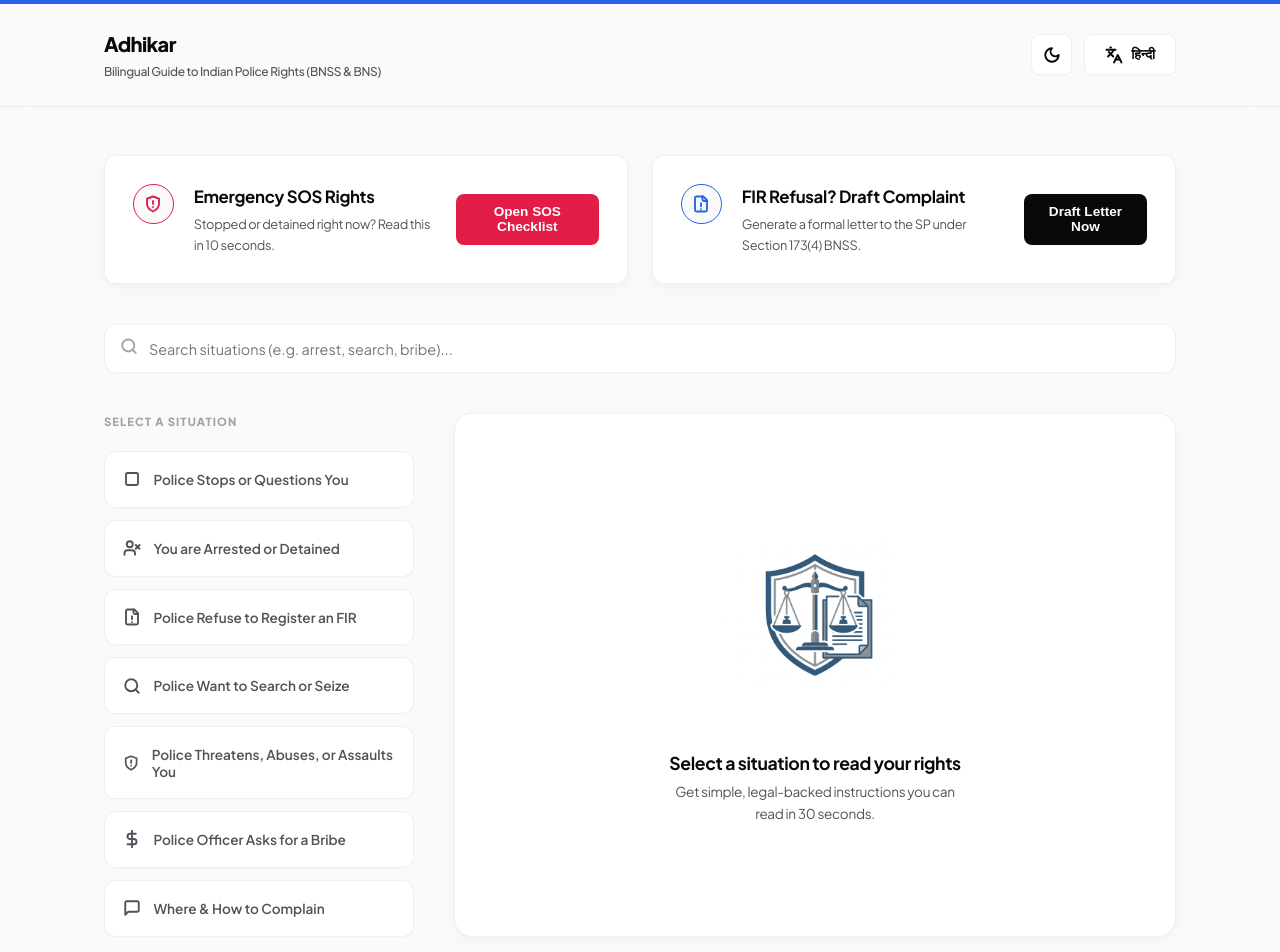
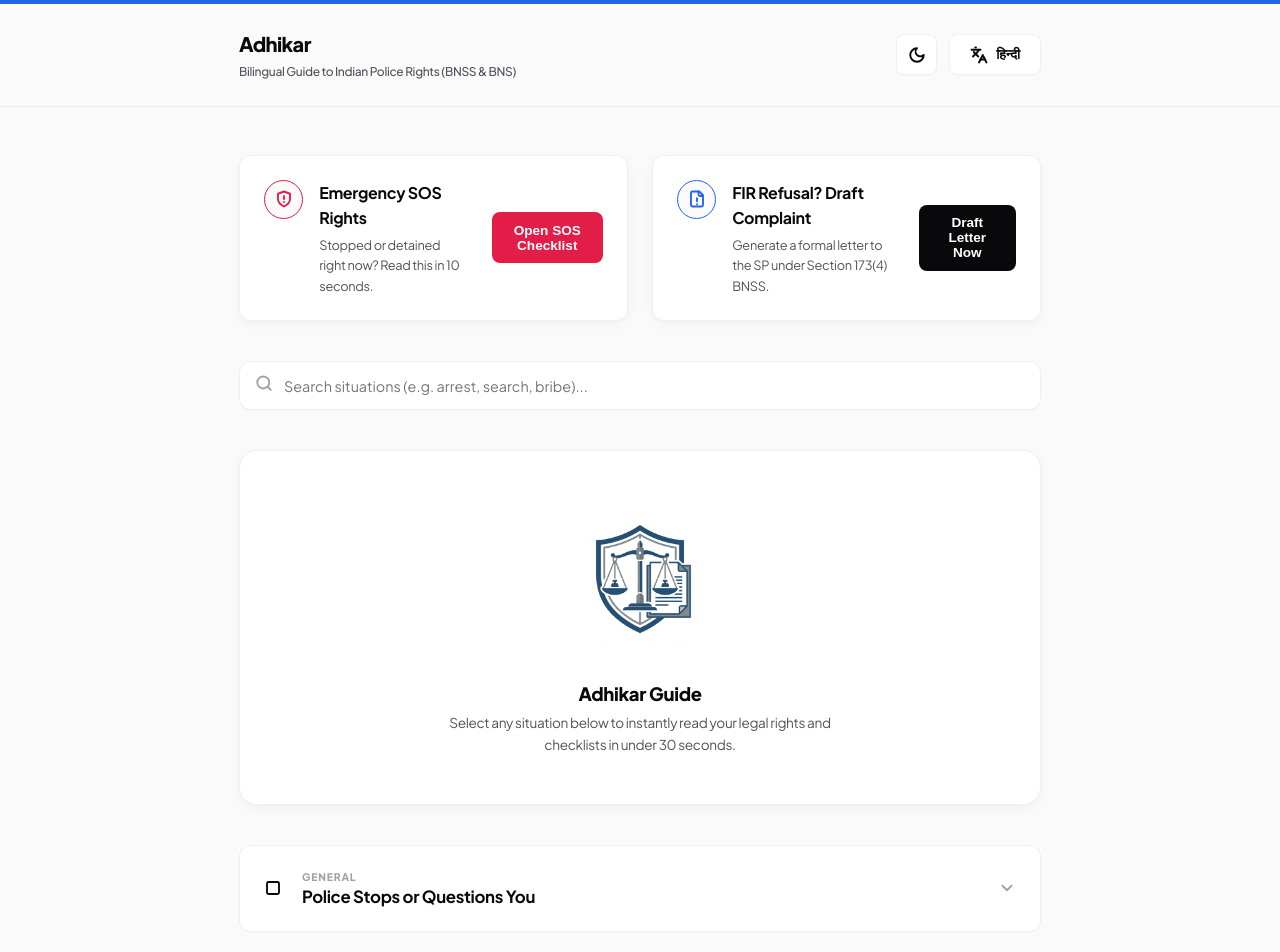
Before and after one commit to nakme12/know_your_rights, a Next.js app: page / in a window 1280 px wide. Shown: the top 952 px of the page. Built offline with nearby package versions, Linux system fonts and the light colour scheme.

Commit message:
Refactor layout to a clean single-column accordion structure with integrated banner illustration

```diff
--- a/app/globals.css
+++ b/app/globals.css
@@ -56,7 +56,7 @@ body {
 }
 
 .app-container {
-  max-width: 1120px;
+  max-width: 850px; /* Centered, single column layout */
   margin: 0 auto;
   padding: 3rem 1.5rem;
 }
@@ -77,7 +77,7 @@ body {
 }
 
 .header-inner {
-  max-width: 1120px;
+  max-width: 850px;
   margin: 0 auto;
   padding: 1.5rem;
   display: flex;
@@ -128,10 +128,6 @@ body {
   transform: translateY(-1px);
 }
 
-.btn:active {
-  transform: translateY(0);
-}
-
 .btn-accent {
   background-color: var(--text-primary);
   color: var(--bg-card);
@@ -139,8 +135,7 @@ body {
 }
 
 .btn-accent:hover {
-  opacity: 0.9;
-  background-color: var(--text-primary);
+  opacity: 0.95;
   transform: translateY(-1px);
 }
 
@@ -178,7 +173,7 @@ body {
   background-color: var(--bg-card);
   border: 1px solid var(--border-color);
   border-radius: var(--radius-md);
-  padding: 1.75rem;
+  padding: 1.5rem;
   display: flex;
   justify-content: space-between;
   align-items: center;
@@ -195,7 +190,7 @@ body {
 
 .banner-info {
   display: flex;
-  gap: 1.25rem;
+  gap: 1rem;
   align-items: flex-start;
 }
 
@@ -203,14 +198,13 @@ body {
   background-color: var(--bg-main);
   border: 1px solid var(--border-color);
   border-radius: 50%;
-  padding: 0.65rem;
+  padding: 0.6rem;
   display: flex;
   color: var(--text-primary);
-  transition: all var(--transition-fast);
 }
 
 .banner-text h2 {
-  font-size: 1.05rem;
+  font-size: 1rem;
   font-weight: 700;
   margin-bottom: 0.25rem;
   letter-spacing: -0.02em;
@@ -255,152 +249,82 @@ body {
   pointer-events: none;
 }
 
-/* Main Content Workspace */
-.workspace-grid {
-  display: grid;
-  grid-template-columns: 310px 1fr;
-  gap: 2.5rem;
-  min-height: 520px;
+/* Accordion Cards Layout */
+.accordion-list {
+  display: flex;
+  flex-direction: column;
+  gap: 1.25rem;
 }
 
-@media (max-width: 900px) {
-  .workspace-grid {
-    grid-template-columns: 1fr;
-  }
-}
-
-/* Sidebar List */
-.sidebar-panel {
-  display: flex;
-  flex-direction: column;
-  gap: 0.75rem;
-  height: fit-content;
-}
-
-.sidebar-title {
-  font-size: 0.7rem;
-  text-transform: uppercase;
-  letter-spacing: 0.1em;
-  color: var(--text-muted);
-  font-weight: 800;
-  margin-bottom: 0.5rem;
-}
-
-.situation-button {
-  width: 100%;
-  display: flex;
-  align-items: center;
-  gap: 0.75rem;
-  padding: 1.15rem;
+.situation-card {
   background-color: var(--bg-card);
   border: 1px solid var(--border-color);
   border-radius: var(--radius-md);
-  color: var(--text-secondary);
-  font-family: inherit;
-  font-size: 0.85rem;
-  font-weight: 600;
-  text-align: left;
-  cursor: pointer;
   box-shadow: var(--shadow-sm);
-  position: relative;
-  transition: all var(--transition-fast);
+  overflow: hidden;
+  transition: all var(--transition-normal);
 }
 
-.situation-button:hover {
-  background-color: var(--bg-card);
+.situation-card:hover {
   border-color: var(--text-muted);
-  color: var(--text-primary);
-  transform: translateX(2px);
 }
 
-.situation-button.active {
+.situation-card.active {
   border-color: var(--text-primary);
-  background-color: var(--bg-card);
-  color: var(--text-primary);
-  font-weight: 700;
   box-shadow: var(--shadow-md);
 }
 
-.situation-button.active::before {
-  content: "";
-  position: absolute;
-  left: 0;
-  top: 25%;
-  height: 50%;
-  width: 3px;
-  background-color: var(--accent-color);
-  border-radius: 0 4px 4px 0;
+.situation-card-header {
+  width: 100%;
+  padding: 1.5rem;
+  background: none;
+  border: none;
+  display: flex;
+  justify-content: space-between;
+  align-items: center;
+  cursor: pointer;
+  text-align: left;
+  color: var(--text-primary);
+  font-family: inherit;
 }
 
-/* Detail Display Panel */
-.detail-panel {
-  background-color: var(--bg-card);
-  border: 1px solid var(--border-color);
-  border-radius: var(--radius-lg);
-  padding: 2.5rem;
-  min-height: 480px;
+.header-title-wrapper {
   display: flex;
-  flex-direction: column;
-  box-shadow: var(--shadow-md);
-  transition: all var(--transition-normal);
+  align-items: center;
+  gap: 1.25rem;
 }
 
-.placeholder-view {
-  display: flex;
-  flex-direction: column;
-  align-items: center;
-  justify-content: center;
-  height: 100%;
-  text-align: center;
-  color: var(--text-secondary);
-  flex-grow: 1;
-}
-
-.placeholder-view svg {
-  color: var(--text-muted);
-  opacity: 0.6;
-}
-
-.placeholder-view h3 {
-  font-size: 1.1rem;
+.header-title-wrapper h3 {
+  font-size: 1.05rem;
   font-weight: 700;
-  color: var(--text-primary);
-  margin-top: 1.25rem;
-  margin-bottom: 0.25rem;
   letter-spacing: -0.02em;
 }
 
-.placeholder-view p {
-  font-size: 0.85rem;
-  max-width: 300px;
-  color: var(--text-secondary);
+.category-tag-small {
+  display: block;
+  font-size: 0.65rem;
+  text-transform: uppercase;
+  letter-spacing: 0.08em;
+  font-weight: 800;
+  color: var(--text-muted);
+  margin-bottom: 0.2rem;
 }
 
-/* Active Detail View */
-.detail-header {
-  border-bottom: 1px solid var(--border-color);
-  padding-bottom: 1.5rem;
-  margin-bottom: 2rem;
+.chevron-icon {
+  color: var(--text-muted);
   display: flex;
-  justify-content: space-between;
-  align-items: flex-start;
+  align-items: center;
 }
 
-.category-tag {
-  display: inline-block;
-  font-size: 0.65rem;
-  text-transform: uppercase;
-  letter-spacing: 0.1em;
-  font-weight: 800;
-  color: var(--text-muted);
-  margin-bottom: 0.5rem;
+.situation-card-body {
+  padding: 0 1.5rem 2rem 1.5rem;
+  border-top: 1px solid var(--border-color);
+  animation: slideDown var(--transition-normal) forwards;
 }
 
-.detail-title {
-  font-size: 1.5rem;
-  font-weight: 800;
-  letter-spacing: -0.03em;
-  color: var(--text-primary);
+@keyframes slideDown {
+  from { opacity: 0; transform: translateY(-6px); }
+  to { opacity: 1; transform: translateY(0); }
 }
 
 /* Premium Minimal Underline Tab Nav */
@@ -408,7 +332,7 @@ body {
   display: flex;
   gap: 1.5rem;
   border-bottom: 1px solid var(--border-color);
-  margin-bottom: 2rem;
+  margin-bottom: 1.75rem;
   padding-bottom: 0;
   overflow-x: auto;
 }
@@ -444,12 +368,6 @@ body {
   right: 0;
   height: 2px;
   background-color: var(--text-primary);
-  animation: tabLineIn var(--transition-fast) forwards;
-}
-
-@keyframes tabLineIn {
-  from { scale: 0.8; }
-  to { scale: 1; }
 }
 
 /* Tab Panes content */
@@ -638,6 +556,33 @@ body {
   font-size: 0.95rem;
   font-weight: 800;
   margin-top: 0.15rem;
+}
+
+/* Default Empty Illustration State */
+.empty-state-banner {
+  background-color: var(--bg-card);
+  border: 1px solid var(--border-color);
+  border-radius: var(--radius-lg);
+  padding: 3rem 2rem;
+  text-align: center;
+  margin-bottom: 2.5rem;
+  box-shadow: var(--shadow-md);
+  display: flex;
+  flex-direction: column;
+  align-items: center;
+}
+
+.empty-state-banner h3 {
+  font-size: 1.15rem;
+  font-weight: 800;
+  margin-top: 1.25rem;
+  margin-bottom: 0.25rem;
+}
+
+.empty-state-banner p {
+  font-size: 0.85rem;
+  color: var(--text-secondary);
+  max-width: 400px;
 }
 
 /* Modals with Glassmorphism and animations */
--- a/app/page.js
+++ b/app/page.js
@@ -402,10 +402,10 @@ const data = {
         ],
         detailed_steps: [
           "वारंट की मांग करें: विशिष्ट आपात स्थितियों को छोड़कर, पुलिस को मजिस्ट्रेट द्वारा जारी तलाशी वारंट पेश करना होगा।",
-          "पुलिस अधिकारियों की तलाशी लें: पुलिस अधिकारियों को अपने परिसर में प्रवेश करने से पहले खुद की तलाशी देने के लिए विनम्रता से कहें। यह उन्हें आपकी संपत्ति पर अवैध सामान (ड्रग्स, हथियार) रखने से रोकता है।",
+          "police अधिकारियों की तलाशी लें: पुलिस अधिकारियों को अपने परिसर में प्रवेश करने से पहले खुद की तलाशी देने के लिए विनम्रता से कहें। यह उन्हें आपकी संपत्ति पर अवैध सामान (ड्रग्स, हथियार) रखने से रोकता है।",
           "स्वतंत्र गवाहों पर जोर दें: BNSS की धारा 185 के तहत, तलाशी कम से कम दो स्वतंत्र, सम्मानित स्थानीय निवासियों की उपस्थिति में होनी चाहिए। पुलिस को अपने अनुकूल गवाह लाने न दें।",
           "जब्ती ज्ञापन प्राप्त करें: यदि पुलिस कोई सामान जब्त करती है, तो उन्हें जब्त की गई सभी वस्तुओं की सूची (Seizure Memo) तैयार करनी होगी। सुनिश्चित करें कि इस पर गवाहों के हस्ताक्षर हों और इसकी एक प्रति तुरंत प्राप्त करें। खाली पन्नों पर हस्ताक्षर न करें।",
-          "महिला की तलाशी: यदि किसी महिला की शारीरिक तलाशी लेने की आवश्यकता है, तो यह कड़ाई से एक महिला पुलिस अधिकारी द्वारा ही शालीनता का पूरा ध्यान रखते हुए की जानी चाहिए (BNSS धारा 51(2))।"
+          "महिला की तलाशी: यदि किसी महिला की शारीरिक तलाशी लेने की आवश्यकता है, तो यह कड़ाई से एक महिला पुलिस अधिकारी द्वारा ही शालीनता का पूरा ध्यान रखते हुए की होनी चाहिए (BNSS धारा 51(2))।"
         ],
         rights: [
           {
@@ -492,7 +492,7 @@ const data = {
           }
         ],
         complaints: [
-          { step: "1", text: "रिवत न दें। अधिकारी का नाम, पद, पुलिस स्टेशन और सही मांग नोट करें।" },
+          { step: "1", text: "रिश्वत न दें। अधिकारी का नाम, पद, पुलिस स्टेशन और सही मांग नोट करें।" },
           { step: "2", text: "तुरंत भ्रष्टाचार निरोधक हेल्पलाइन (1064) पर कॉल करें या स्थानीय भ्रष्टाचार निरोधक ब्यूरो (ACB) कार्यालय से संपर्क करें।" },
           { step: "3", text: "कार्रवाई शुरू करने के लिए एसीबी अधिकारियों को ऑडियो/वीडियो रिकॉर्डिंग और अन्य सबूत प्रदान करें।" }
         ],
@@ -552,8 +552,8 @@ const translations = {
     tool_action: "Draft Letter Now",
     search_placeholder: "Search situations (e.g. arrest, search, bribe)...",
     situations_heading: "Select a Situation",
-    placeholder_title: "Select a situation to read your rights",
-    placeholder_desc: "Get simple, legal-backed instructions you can read in 30 seconds.",
+    placeholder_title: "Adhikar Guide",
+    placeholder_desc: "Select any situation below to instantly read your legal rights and checklists in under 30 seconds.",
     tab_action: "What To Do",
     tab_rights: "Your Rights",
     tab_complain: "Where to Complain",
@@ -596,8 +596,8 @@ const translations = {
     tool_action: "अभी पत्र ड्राफ्ट करें",
     search_placeholder: "स्थितियों को खोजें (जैसे गिरफ्तारी, तलाशी, रिश्वत)...",
     situations_heading: "एक स्थिति का चयन करें",
-    placeholder_title: "अपने अधिकारों को पढ़ने के लिए एक स्थिति चुनें",
-    placeholder_desc: "30 सेकंड में पढ़ी जा सकने वाली सरल, कानूनी-समर्थित निर्देश प्राप्त करें।",
+    placeholder_title: "अधिकार गाइड",
+    placeholder_desc: "कानूनी अधिकारों और 30-सेकंड की चेकलिस्ट को तुरंत पढ़ने के लिए नीचे किसी भी स्थिति का चयन करें।",
     tab_action: "क्या करें",
     tab_rights: "आपके अधिकार",
     tab_complain: "कहां शिकायत करें",
@@ -633,7 +633,7 @@ const translations = {
   }
 };
 
-// Inline SVG components to ensure no package import/version failures
+// Inline SVG components
 const Icons = {
   Stop: () => <svg width="18" height="18" viewBox="0 0 24 24" fill="none" stroke="currentColor" strokeWidth="2.5" strokeLinecap="round" strokeLinejoin="round"><rect x="4" y="4" width="16" height="16" rx="2" ry="2"></rect></svg>,
   UserX: () => <svg width="18" height="18" viewBox="0 0 24 24" fill="none" stroke="currentColor" strokeWidth="2.5" strokeLinecap="round" strokeLinejoin="round"><path d="M16 21v-2a4 4 0 0 0-4-4H6a4 4 0 0 0-4 4v2"></path><circle cx="9" cy="7" r="4"></circle><line x1="17" y1="8" x2="22" y2="13"></line><line x1="22" y1="8" x2="17" y2="13"></line></svg>,
@@ -648,7 +648,8 @@ const Icons = {
   PhoneCall: () => <svg width="16" height="16" viewBox="0 0 24 24" fill="none" stroke="currentColor" strokeWidth="2" strokeLinecap="round" strokeLinejoin="round"><path d="M22 16.92v3a2 2 0 0 1-2.18 2 19.79 19.79 0 0 1-8.63-3.07 19.5 19.5 0 0 1-6-6 19.79 19.79 0 0 1-3.07-8.67A2 2 0 0 1 4.11 2h3a2 2 0 0 1 2 1.72 12.84 12.84 0 0 0 .7 2.81 2 2 0 0 1-.45 2.11L8.09 9.91a16 16 0 0 0 6 6l1.27-1.27a2 2 0 0 1 2.11-.45 12.84 12.84 0 0 0 2.81.7A2 2 0 0 1 22 16.92z"></path><path d="M14.05 2a9 9 0 0 1 7.95 7.95"></path><path d="M14.05 6A5 5 0 0 1 18 9.95"></path></svg>,
   X: () => <svg width="16" height="16" viewBox="0 0 24 24" fill="none" stroke="currentColor" strokeWidth="2.5" strokeLinecap="round" strokeLinejoin="round"><path d="M18 6 6 18"></path><path d="m6 6 12 12"></path></svg>,
   Download: () => <svg width="16" height="16" viewBox="0 0 24 24" fill="none" stroke="currentColor" strokeWidth="2.5" strokeLinecap="round" strokeLinejoin="round"><path d="M21 15v4a2 2 0 0 1-2 2H5a2 2 0 0 1-2-2v-4"></path><polyline points="7 10 12 15 17 10"></polyline><line x1="12" y1="15" x2="12" y2="3"></line></svg>,
-  Back: () => <svg width="16" height="16" viewBox="0 0 24 24" fill="none" stroke="currentColor" strokeWidth="2.5" strokeLinecap="round" strokeLinejoin="round"><line x1="19" y1="12" x2="5" y2="12"></line><polyline points="12 19 5 12 12 5"></polyline></svg>
+  ChevronUp: () => <svg width="18" height="18" viewBox="0 0 24 24" fill="none" stroke="currentColor" strokeWidth="2.5" strokeLinecap="round" strokeLinejoin="round"><polyline points="18 15 12 9 6 15"></polyline></svg>,
+  ChevronDown: () => <svg width="18" height="18" viewBox="0 0 24 24" fill="none" stroke="currentColor" strokeWidth="2.5" strokeLinecap="round" strokeLinejoin="round"><polyline points="6 9 12 15 18 9"></polyline></svg>
 };
 
 const getIcon = (name) => {
@@ -707,8 +708,6 @@ export default function Home() {
            item.quick_actions.some(act => act.toLowerCase().includes(query)) ||
            item.detailed_steps.some(step => step.toLowerCase().includes(query));
   });
-
-  const activeItem = list.find(s => s.id === activeId);
 
   // Generate Letter Handler
   const handleFormSubmit = (e) => {
@@ -880,45 +879,46 @@ ____________________
           )}
         </section>
 
-        {/* Workspace Grid */}
-        <div className="workspace-grid">
-          {/* Sidebar */}
-          <section className={`sidebar-panel ${activeId ? 'hidden-mobile' : ''}`}>
-            <h3 className="sidebar-title">{t.situations_heading}</h3>
-            {filteredSituations.map(item => (
-              <button
-                key={item.id}
-                className={`situation-button ${activeId === item.id ? 'active' : ''}`}
-                onClick={() => { setActiveId(item.id); setActiveTab('tab-action'); }}
-              >
-                {getIcon(item.icon)}
-                <span>{item.title}</span>
-              </button>
-            ))}
-          </section>
-
-          {/* Details */}
-          <section className={`detail-panel ${!activeId ? 'hidden-mobile' : ''}`}>
-            {!activeItem ? (
-              <div className="placeholder-view">
-                <img src="/legal_rights.jpg" alt="Legal Rights Illustration" style={{ width: '180px', height: '180px', marginBottom: '1.5rem', borderRadius: '12px', opacity: 0.85 }} />
+        {/* Default Illustration Banner */}
+        {!activeId && !searchQuery && (
+          <section className="empty-state-banner">
+            <img src="/legal_rights.jpg" alt="Legal Rights Illustration" style={{ width: '160px', height: '160px', borderRadius: '12px', opacity: 0.9 }} />
             <h3>{t.placeholder_title}</h3>
             <p>{t.placeholder_desc}</p>
-              </div>
-            ) : (
+          </section>
+        )}
+
+        {/* Accordion List Layout */}
+        <div className="accordion-list">
+          {filteredSituations.map(item => {
+            const isActive = activeId === item.id;
+            return (
+              <div key={item.id} className={`situation-card ${isActive ? 'active' : ''}`}>
+                <button
+                  className="situation-card-header"
+                  onClick={() => {
+                    if (isActive) {
+                      setActiveId(null);
+                    } else {
+                      setActiveId(item.id);
+                      setActiveTab('tab-action');
+                    }
+                  }}
+                >
+                  <div className="header-title-wrapper">
+                    {getIcon(item.icon)}
                     <div>
-                <div className="detail-header">
-                  <div style={{ display: 'flex', alignItems: 'center', gap: '0.75rem' }}>
-                    <button className="btn icon-btn mobile-back-btn" onClick={() => setActiveId(null)} aria-label="Back">
-                      <Icons.Back />
-                    </button>
-                    <div>
-                      <span className="category-tag">{activeItem.category}</span>
-                      <h2 className="detail-title">{activeItem.title}</h2>
+                      <span className="category-tag-small">{item.category}</span>
+                      <h3>{item.title}</h3>
                     </div>
                   </div>
-                </div>
+                  <span className="chevron-icon">
+                    {isActive ? <Icons.ChevronUp /> : <Icons.ChevronDown />}
+                  </span>
+                </button>
 
+                {isActive && (
+                  <div className="situation-card-body">
                     {/* Tabs Nav */}
                     <div className="tab-nav">
                       <button className={`tab-trigger ${activeTab === 'tab-action' ? 'active' : ''}`} onClick={() => setActiveTab('tab-action')}>{t.tab_action}</button>
@@ -935,13 +935,13 @@ ____________________
                             {t.quick_read_title}
                           </h4>
                           <ul className="quick-list">
-                        {activeItem.quick_actions.map((act, i) => <li key={i}>{act}</li>)}
+                            {item.quick_actions.map((act, i) => <li key={i}>{act}</li>)}
                           </ul>
                         </div>
                         <div style={{ marginTop: '1.5rem' }}>
                           <h4 style={{ fontSize: '0.95rem', fontWeight: 800, marginBottom: '0.75rem' }}>{t.detailed_steps_title}</h4>
                           <ol className="step-list">
-                        {activeItem.detailed_steps.map((step, i) => (
+                            {item.detailed_steps.map((step, i) => (
                               <li key={i} dangerouslySetInnerHTML={{ __html: step }}></li>
                             ))}
                           </ol>
@@ -953,7 +953,7 @@ ____________________
                       <div className="tab-content">
                         <h4 style={{ fontSize: '0.95rem', fontWeight: 800, marginBottom: '1rem' }}>{t.legal_backing_title}</h4>
                         <div className="laws-container">
-                      {activeItem.rights.map((r, i) => (
+                          {item.rights.map((r, i) => (
                             <div key={i} className="law-card">
                               <h5 className="law-title">{r.section}</h5>
                               <p className="law-desc">{r.desc}</p>
@@ -967,7 +967,7 @@ ____________________
                       <div className="tab-content">
                         <h4 style={{ fontSize: '0.95rem', fontWeight: 800, marginBottom: '1rem' }}>{t.complaint_procedure_title}</h4>
                         <div className="complaint-timeline">
-                      {activeItem.complaints.map((c, i) => (
+                          {item.complaints.map((c, i) => (
                             <div key={i} className="complaint-step">
                               <div className="step-num">{c.step}</div>
                               <div className="step-text">{c.text}</div>
@@ -977,7 +977,7 @@ ____________________
                         <div style={{ borderTop: '1px solid var(--border-color)', paddingTop: '1.25rem' }}>
                           <h5 style={{ fontSize: '0.8rem', textTransform: 'uppercase', color: 'var(--text-secondary)', fontWeight: 700 }}>{t.relevant_helplines}</h5>
                           <div className="helplines-grid">
-                        {activeItem.helplines.map((h, i) => (
+                            {item.helplines.map((h, i) => (
                               <a key={i} href={`tel:${h.number}`} className="helpline-card">
                                 <Icons.PhoneCall />
                                 <div className="helpline-card-text">
@@ -992,7 +992,9 @@ ____________________
                     )}
                   </div>
                 )}
-          </section>
+              </div>
+            );
+          })}
         </div>
       </main>
 
```
Lines whose indentation alone changed are shown as unchanged.
